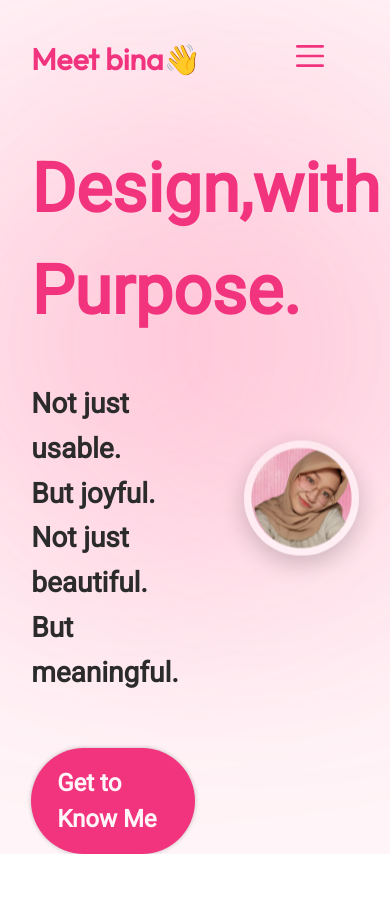
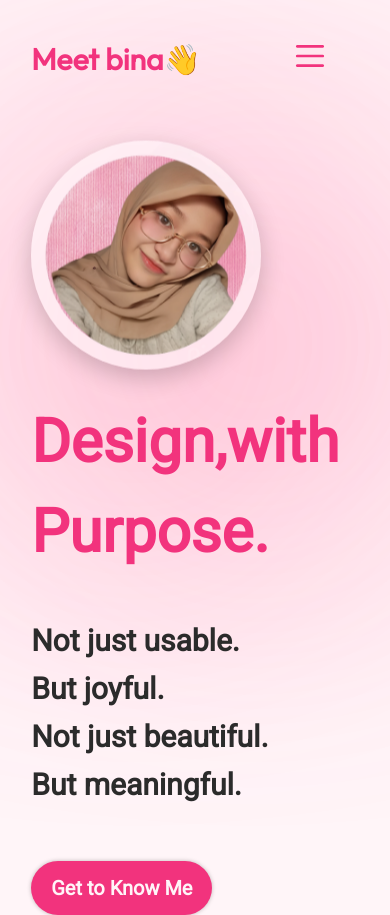
Before and after one commit to sabrintsya/Portfolio-Website, a React (Vite) app in the folder react-portfolio/: page / in a window 390 px wide. Before the commit the page ends 854 px from the top, so only its background shows below. Built offline with nearby package versions, Linux system fonts and the light colour scheme.

Commit message:
add responsive Hero

```diff
--- a/react-portfolio/src/components/Hero/Hero.module.css
+++ b/react-portfolio/src/components/Hero/Hero.module.css
@@ -120,3 +120,51 @@
     filter: blur(150px);
     z-index: 0;
 }
+
+/* 📱 Tablet */
+@media screen and (max-width: 1024px) {
+    .title {
+        font-size: 48px;
+        text-align: left;
+    }
+    .description {
+        font-size: 22px;
+        text-align: left;
+    }
+    .contactBtn {
+        font-size: 20px;
+        padding: 14px 24px;
+    }
+    .heroImg {
+        width: 50%;
+    }
+}
+
+/* 📱 Mobile */
+@media screen and (max-width: 830px) {
+    .container {
+        flex-direction: column-reverse;
+        gap: 30px;
+        align-items: flex-start;
+    }
+    .content {
+        max-width: 100%;
+        align-items: flex-start;
+    }
+    .title {
+        font-size: 60px;
+        text-align: left;
+    }
+    .description {
+        font-size: 30px;
+        text-align: left;
+    }
+    .contactBtn {
+        font-size: 20px;
+        padding: 12px 20px;
+    }
+    .heroImg {
+        width: 70%;
+
+    }
+}
```
